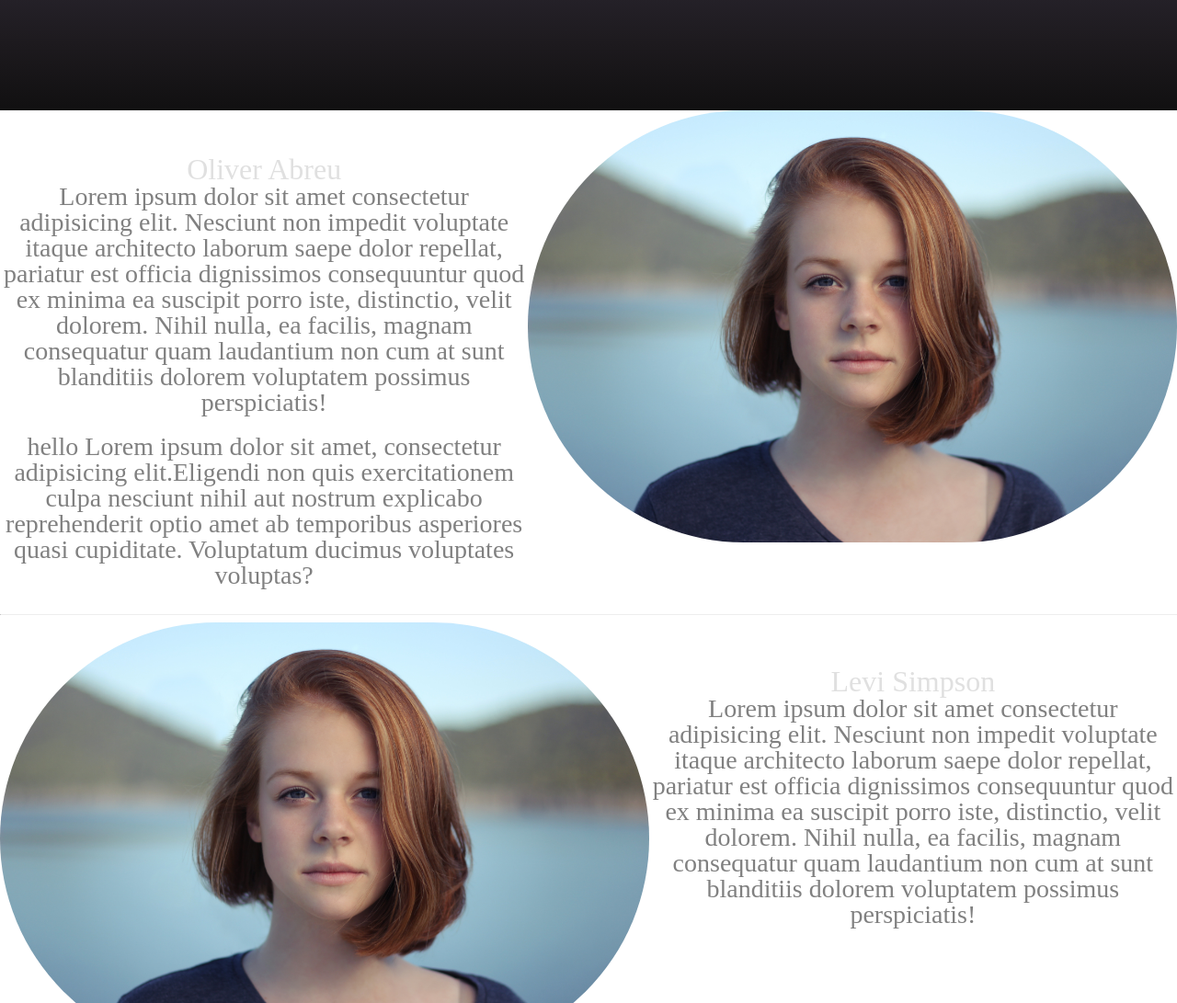
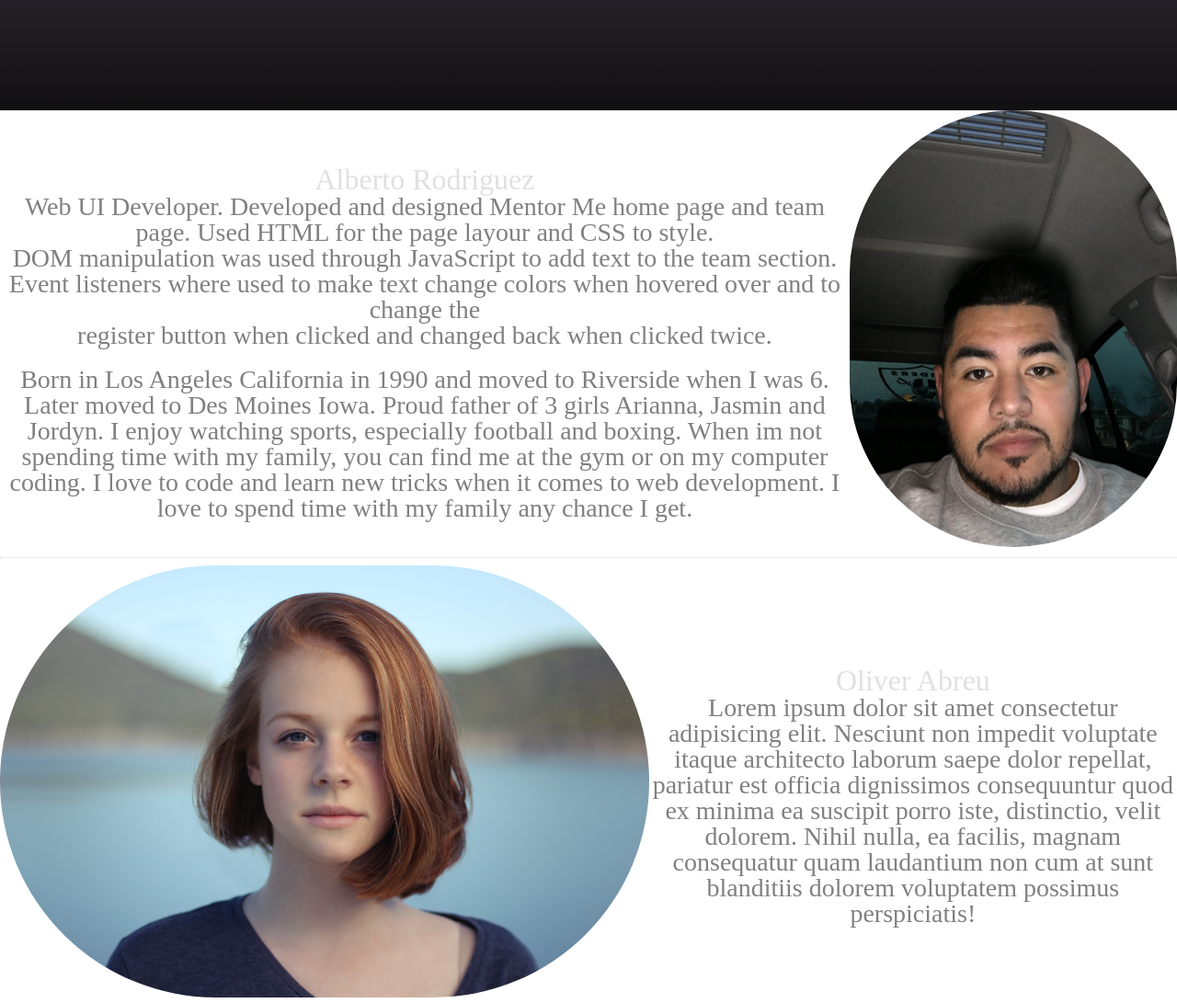
Before and after one commit to mentorme-pt-042219/labs1-mentorme-pt-042219-UI--Alberto-Rodriguez-, a plain HTML site: page team.html in a window 1280 px wide. Shown: the part 680-1771 px from the top of the page at 92% size. Drawn offline with Linux system fonts and the light colour scheme.

Commit message:
added an image and changed dunny text for actual text

```diff
--- a/js/index.js
+++ b/js/index.js
@@ -42,7 +42,7 @@ input.forEach(function(element){
 
  const newParagraph = document.createElement('p');
 
-newParagraph.textContent = "hello Lorem ipsum dolor sit amet, consectetur adipisicing elit.Eligendi non quis exercitationem culpa nesciunt nihil aut nostrum explicabo reprehenderit optio amet ab temporibus asperiores quasi cupiditate. Voluptatum ducimus voluptates voluptas?"
+newParagraph.textContent = "Born in Los Angeles California in 1990 and moved to Riverside when I was 6. Later moved to Des Moines Iowa. Proud father of 3 girls Arianna, Jasmin and Jordyn. I enjoy watching sports, especially football and boxing. When im not spending time with my family, you can find me at the gym or on my computer coding. I love to code and learn new tricks when it comes to web development. I love to spend time with my family any chance I get.  "
 
 const bottomContent = document.querySelector('.dev')
 bottomContent.appendChild(newParagraph);
--- a/less/team.less
+++ b/less/team.less
@@ -24,9 +24,14 @@
 }
 
 .dev {
+
     text-align: center;
     margin-top: 3rem;
     font-size: 1.75rem;
+    display: flex;
+    flex-direction: column;
+    justify-content: center;
+
     // border-bottom: 2px solid @lg;
 
     @media @mobile {
--- a/team.html
+++ b/team.html
@@ -39,6 +39,23 @@
 
     <section id="dev">
 
+            <div class="dev">
+                <h2>Alberto Rodriguez</h2>
+                <p>Web UI Developer. Developed and designed Mentor Me home page and team page. Used HTML for the page layour and CSS to style. <br>
+                    DOM manipulation was used through JavaScript to add text to the team section.<br>
+                Event listeners where used to make text change colors when hovered over and to change the <br>
+            register button when clicked and changed back when clicked twice.</p>
+            </div>
+                <div>
+                        <img class="dev-img" src="images/IMG_0497.jpg" alt="">
+
+                </div>
+        </section>
+        <hr>
+
+    <section id="dev2">
+
+
       <div class="dev">
           <h2>Oliver Abreu</h2>
           <p>Lorem ipsum dolor sit amet consectetur adipisicing elit. Nesciunt non impedit voluptate itaque architecto laborum saepe dolor repellat, pariatur est officia dignissimos consequuntur quod ex minima ea suscipit porro iste, distinctio, velit dolorem. Nihil nulla, ea facilis, magnam consequatur quam laudantium non cum at sunt blanditiis dolorem voluptatem possimus perspiciatis!</p>
@@ -49,7 +66,7 @@
           </div>
   </section>
 <hr>
-  <section id="dev2">
+  <section id="dev">
           <div class="dev">
               <h2>Levi Simpson</h2>
               <p>Lorem ipsum dolor sit amet consectetur adipisicing elit. Nesciunt non impedit voluptate itaque architecto laborum saepe dolor repellat, pariatur est officia dignissimos consequuntur quod ex minima ea suscipit porro iste, distinctio, velit dolorem. Nihil nulla, ea facilis, magnam consequatur quam laudantium non cum at sunt blanditiis dolorem voluptatem possimus perspiciatis!</p>
@@ -60,7 +77,7 @@
               </div>
       </section>
 <hr>
-      <section id="dev">
+      <section id="dev2">
               <div class="dev">
                   <h2>Dalton Willey</h2>
                   <p>Lorem ipsum dolor sit amet consectetur adipisicing elit. Nesciunt non impedit voluptate itaque architecto laborum saepe dolor repellat, pariatur est officia dignissimos consequuntur quod ex minima ea suscipit porro iste, distinctio, velit dolorem. Nihil nulla, ea facilis, magnam consequatur quam laudantium non cum at sunt blanditiis dolorem voluptatem possimus perspiciatis!</p>
@@ -72,7 +89,7 @@
           </section>
   <hr>
 
-  <section id="dev2">
+  <section id="dev">
     <div class="dev">
         <h2>Sammy Chang</h2>
         <p>Lorem ipsum dolor sit amet consectetur adipisicing elit. Nesciunt non impedit voluptate itaque architecto laborum saepe dolor repellat, pariatur est officia dignissimos consequuntur quod ex minima ea suscipit porro iste, distinctio, velit dolorem. Nihil nulla, ea facilis, magnam consequatur quam laudantium non cum at sunt blanditiis dolorem voluptatem possimus perspiciatis!</p>
@@ -84,18 +101,7 @@
 </section>
 <hr>
 
-<section id="dev">
 
-    <div class="dev">
-        <h2>Alberto Rodriguez</h2>
-        <p>Lorem ipsum dolor sit amet consectetur adipisicing elit. Nesciunt non impedit voluptate itaque architecto laborum saepe dolor repellat, pariatur est officia dignissimos consequuntur quod ex minima ea suscipit porro iste, distinctio, velit dolorem. Nihil nulla, ea facilis, magnam consequatur quam laudantium non cum at sunt blanditiis dolorem voluptatem possimus perspiciatis!</p>
-    </div>
-        <div>
-                <img class="dev-img" src="images/christopher-campbell-28567-unsplash.jpg" alt="">
-
-        </div>
-</section>
-<hr>
   <footer>
           <i class="fa fa-facebook"></i>
           <i class="fa fa-twitter"></i>
```
Also changed, not shown: css/index.css, images/IMG_0497.jpg (added).
